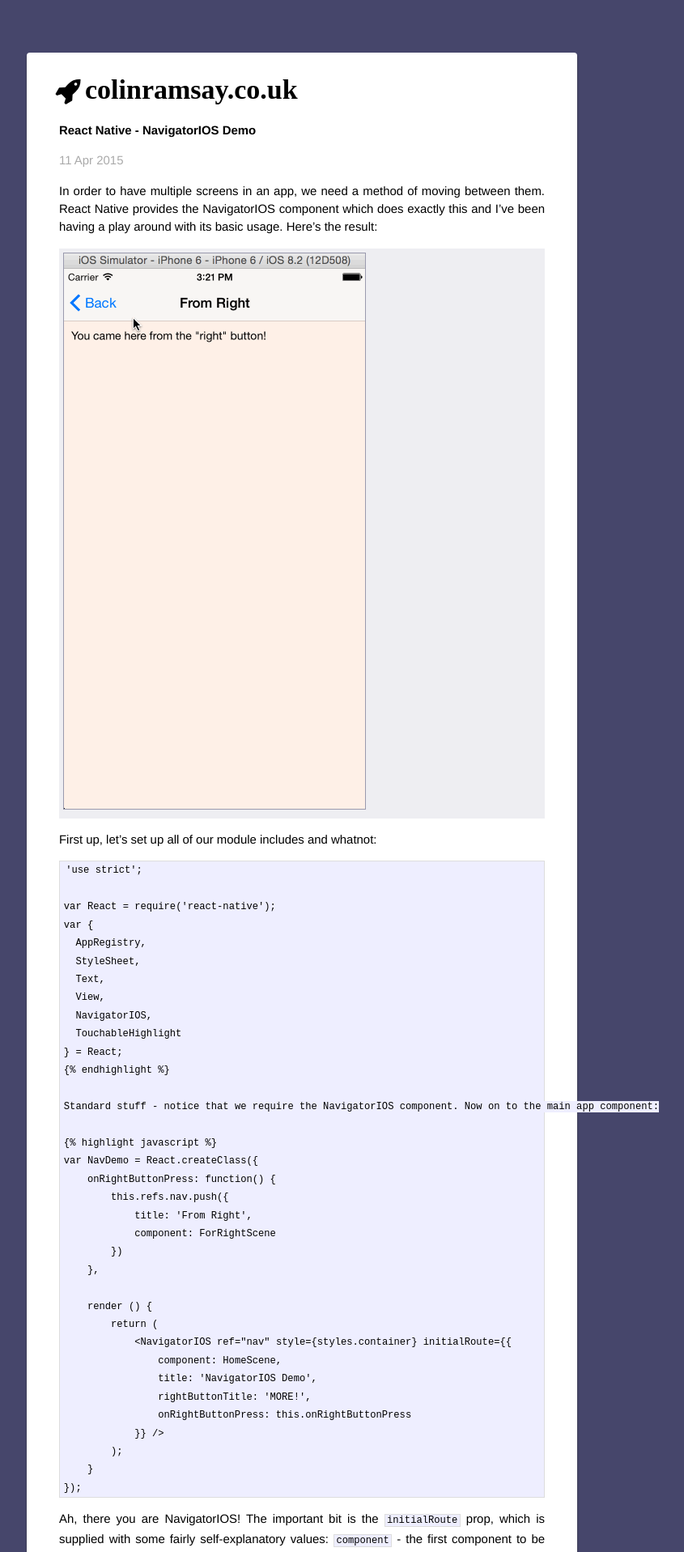
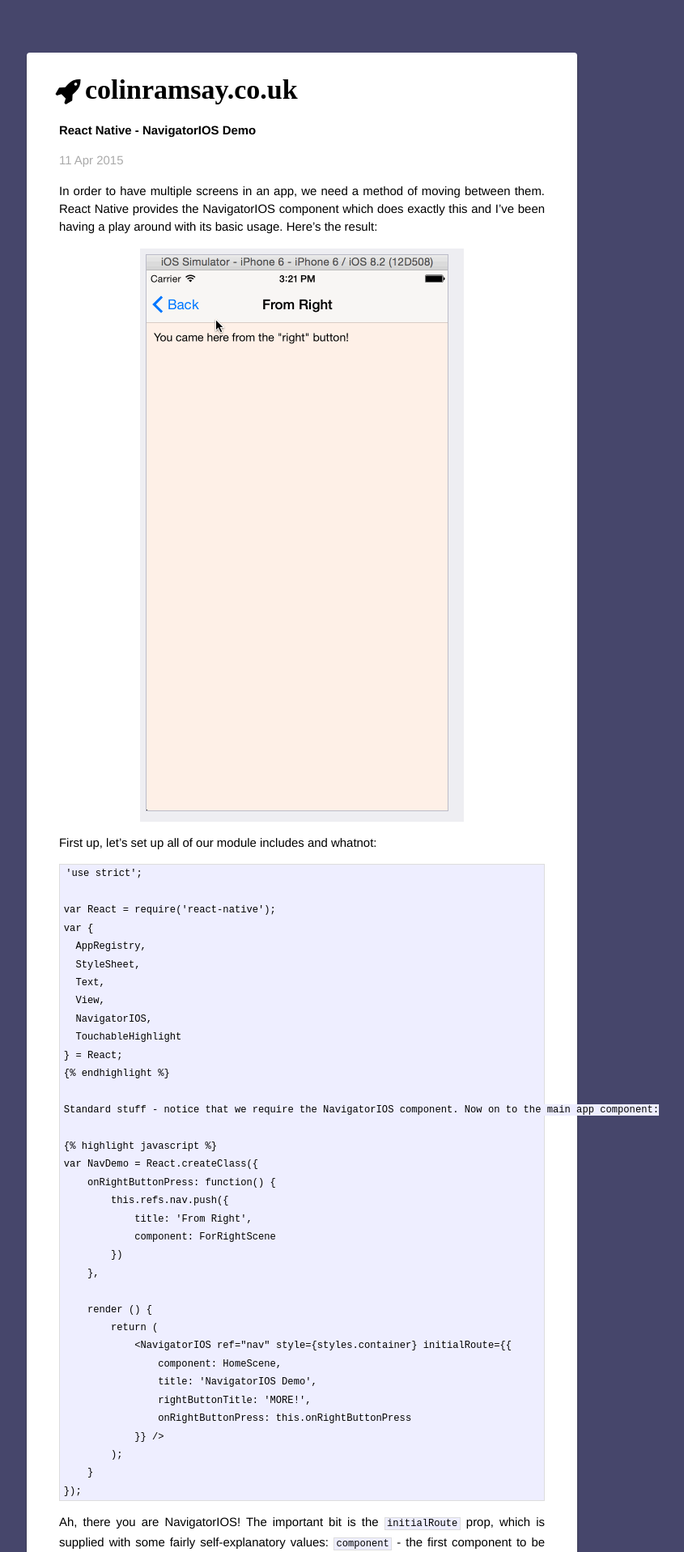
Before and after one commit to hunvreus/colinramsay.github.io, a Jekyll site: the page built from _posts/2015-04-11-react-native-navigatorios-demo.markdown, in a window 1280 px wide. Shown: the top 1917 px of the page at 81% size, without its empty margins (267-1112 px from the left). Built offline with Jekyll 4.4.1, drawn with Linux system fonts in a browser that asks for light colours; some web fonts are replaced; Markdown is read by kramdown in place of the engine named in the settings.

Commit message:
tweak styles

```diff
--- a/_posts/2015-04-11-react-native-navigatorios-demo.markdown
+++ b/_posts/2015-04-11-react-native-navigatorios-demo.markdown
@@ -6,7 +6,7 @@
 
 In order to have multiple screens in an app, we need a method of moving between them. React Native provides the NavigatorIOS component which does exactly this and I've been having a play around with its basic usage. Here's the result:
 
-<div style="padding: 5px; background: #EEEEF2;"><img src="/images/navigatorios.gif" style="margin: 0 auto; width: 372px; border: 1px solid #9A9AAE;" alt="NavigatorIOS in Action" /></div>
+<div style="padding: 7px; background: #EEEEF2; margin: 0 auto; width: 386px;"><img src="/images/navigatorios.gif" style="border: 1px solid #BCBCC9;" alt="NavigatorIOS in Action" /></div>
 
 First up, let's set up all of our module includes and whatnot:
 
```
